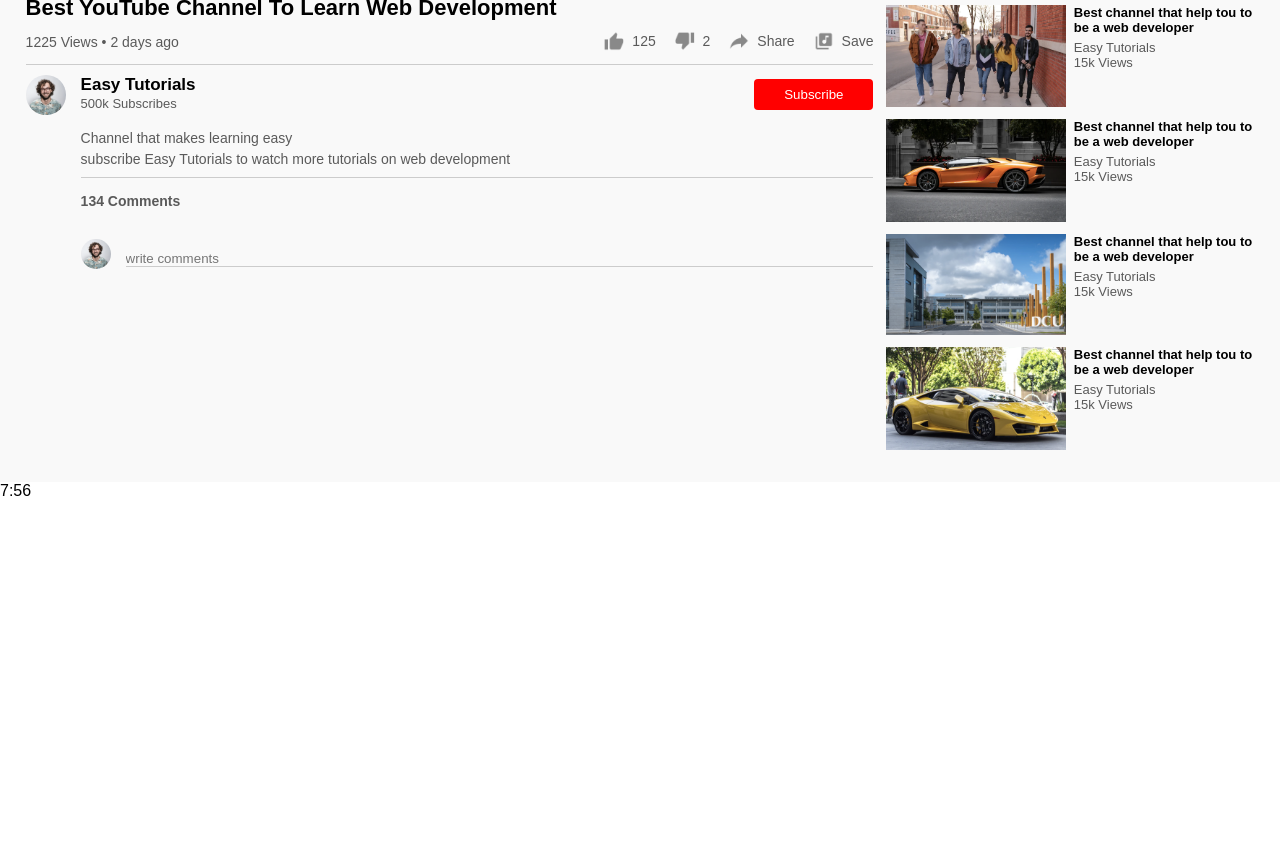
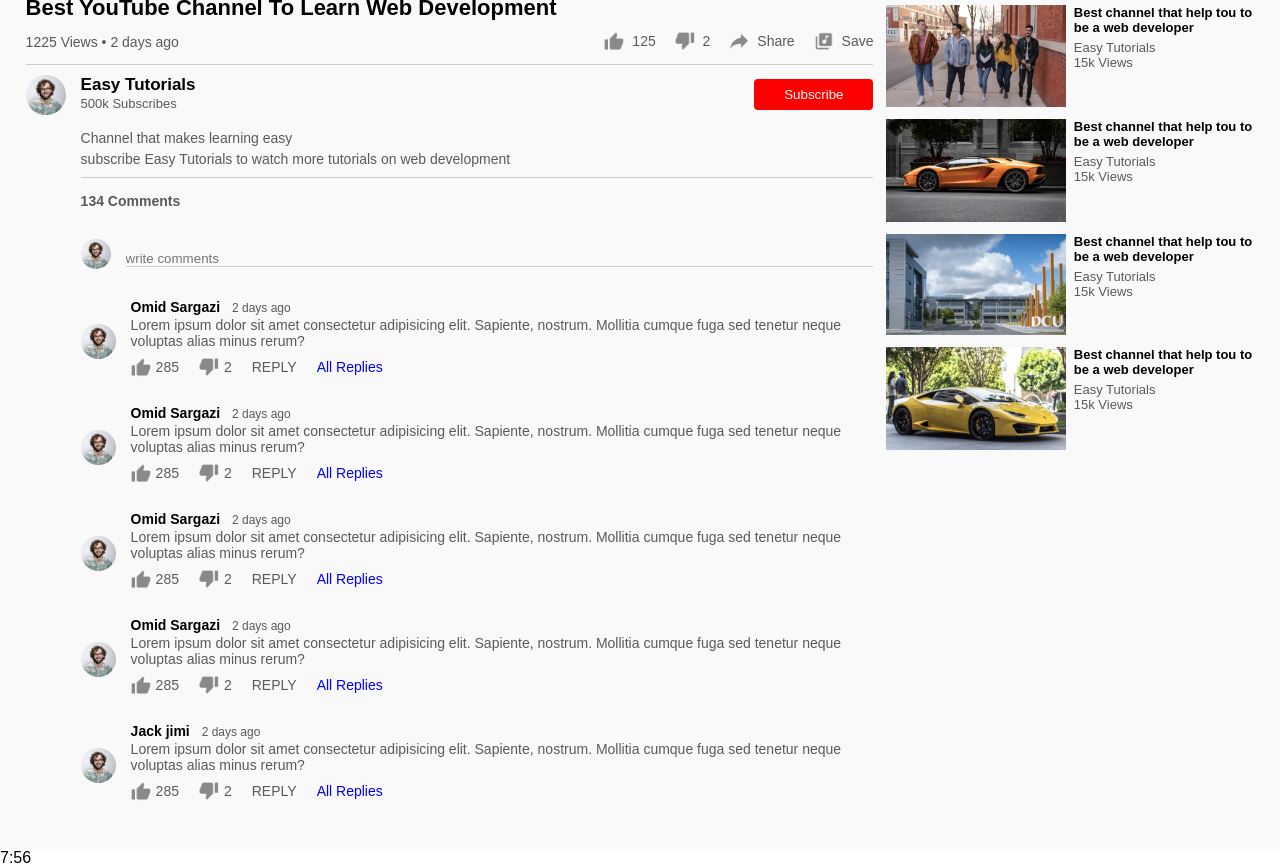
Before and after one commit to Omid-Sargazi/YouTube-clone, a plain HTML site: page paly-video.html in a window 1280 px wide. Shown: the part 526-1393 px from the top of the page. Before the commit the page ends 1026 px from the top, so only its background shows below. Drawn offline with Linux system fonts and the light colour scheme.

Commit message:
complete play-video page

```diff
--- a/paly-video.html
+++ b/paly-video.html
@@ -69,6 +69,81 @@
                     <div class="add-comment">
                         <img src="./images/Jack.png" alt="">
                         <input type="text" placeholder="write comments">
+                    </div>
+                    <div class="old-comment">
+                        <img src="./images/Jack.png" alt="">
+                        <div>
+                            <h3>Omid Sargazi <span>2 days ago</span></h3>
+                            <p>Lorem ipsum dolor sit amet consectetur adipisicing elit. Sapiente, nostrum. Mollitia cumque fuga sed tenetur neque voluptas alias minus rerum?</p>
+                            <div class="comment-action">
+                                <img src="./images/like.png" alt="">
+                                <span>285</span>
+                                <img src="./images/dislike.png" alt="">
+                                <span>2</span>
+                                <span>REPLY</span>
+                                <a href="">All Replies</a>
+                            </div>
+                        </div>
+                    </div>
+                    <div class="old-comment">
+                        <img src="./images/Jack.png" alt="">
+                        <div>
+                            <h3>Omid Sargazi <span>2 days ago</span></h3>
+                            <p>Lorem ipsum dolor sit amet consectetur adipisicing elit. Sapiente, nostrum. Mollitia cumque fuga sed tenetur neque voluptas alias minus rerum?</p>
+                            <div class="comment-action">
+                                <img src="./images/like.png" alt="">
+                                <span>285</span>
+                                <img src="./images/dislike.png" alt="">
+                                <span>2</span>
+                                <span>REPLY</span>
+                                <a href="">All Replies</a>
+                            </div>
+                        </div>
+                    </div>
+                    <div class="old-comment">
+                        <img src="./images/Jack.png" alt="">
+                        <div>
+                            <h3>Omid Sargazi <span>2 days ago</span></h3>
+                            <p>Lorem ipsum dolor sit amet consectetur adipisicing elit. Sapiente, nostrum. Mollitia cumque fuga sed tenetur neque voluptas alias minus rerum?</p>
+                            <div class="comment-action">
+                                <img src="./images/like.png" alt="">
+                                <span>285</span>
+                                <img src="./images/dislike.png" alt="">
+                                <span>2</span>
+                                <span>REPLY</span>
+                                <a href="">All Replies</a>
+                            </div>
+                        </div>
+                    </div>
+                    <div class="old-comment">
+                        <img src="./images/Jack.png" alt="">
+                        <div>
+                            <h3>Omid Sargazi <span>2 days ago</span></h3>
+                            <p>Lorem ipsum dolor sit amet consectetur adipisicing elit. Sapiente, nostrum. Mollitia cumque fuga sed tenetur neque voluptas alias minus rerum?</p>
+                            <div class="comment-action">
+                                <img src="./images/like.png" alt="">
+                                <span>285</span>
+                                <img src="./images/dislike.png" alt="">
+                                <span>2</span>
+                                <span>REPLY</span>
+                                <a href="">All Replies</a>
+                            </div>
+                        </div>
+                    </div>
+                    <div class="old-comment">
+                        <img src="./images/Jack.png" alt="">
+                        <div>
+                            <h3>Jack jimi <span>2 days ago</span></h3>
+                            <p>Lorem ipsum dolor sit amet consectetur adipisicing elit. Sapiente, nostrum. Mollitia cumque fuga sed tenetur neque voluptas alias minus rerum?</p>
+                            <div class="comment-action">
+                                <img src="./images/like.png" alt="">
+                                <span>285</span>
+                                <img src="./images/dislike.png" alt="">
+                                <span>2</span>
+                                <span>REPLY</span>
+                                <a href="">All Replies</a>
+                            </div>
+                        </div>
                     </div>
                 </div>
 
--- a/style.css
+++ b/style.css
@@ -345,3 +345,42 @@ nav {
   padding-top: 10px;
   background: transparent;
 }
+.old-comment {
+  display: flex;
+  align-items: center;
+  margin: 20px 0;
+}
+.old-comment img {
+  width: 35px;
+  border-radius: 50%;
+  margin-right: 15px;
+}
+
+.old-comment h3 {
+  font-size: 14px;
+  margin-bottom: 2px;
+}
+.old-comment h3 span {
+  font-size: 12px;
+  color: #5a5a5a;
+  font-weight: 500;
+  margin-left: 8px;
+}
+.old-comment .comment-action {
+  display: flex;
+  align-items: center;
+  margin: 8px 0;
+  font-size: 14px;
+}
+.old-comment .comment-action img {
+  width: 20px;
+  border-radius: 0;
+  margin-right: 5px;
+}
+.old-comment .comment-action span {
+  margin-right: 20px;
+  color: #5a5a5a;
+}
+.old-comment .comment-action a {
+  color: #0000ff;
+}
```
